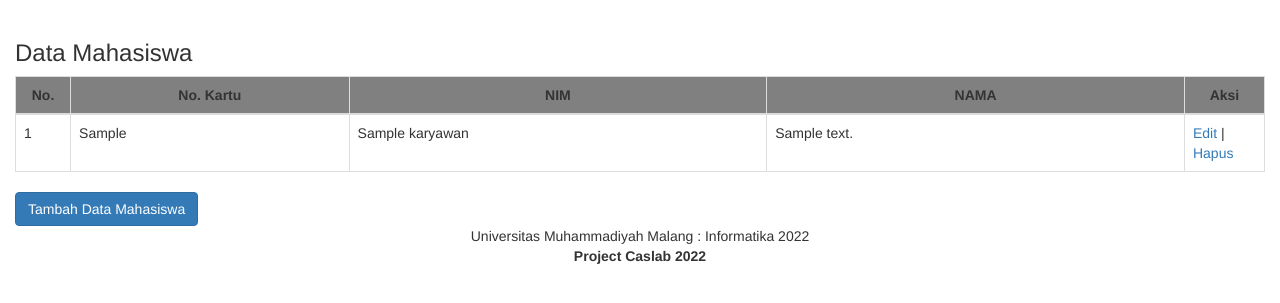
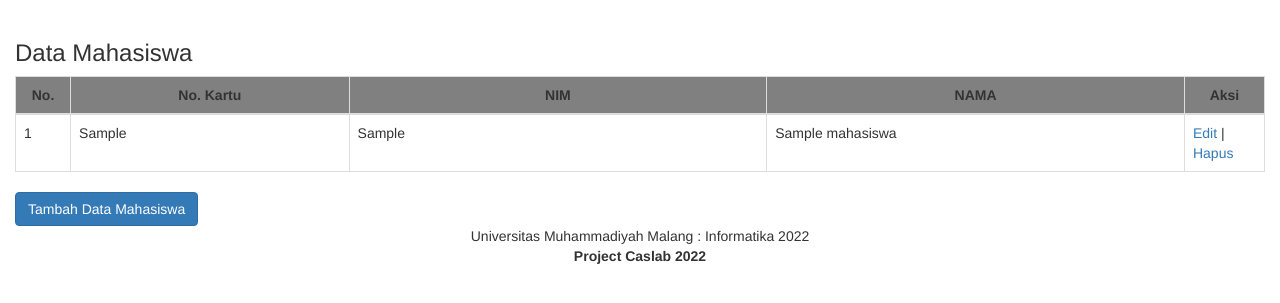
Before and after one commit to n4siKvn1ng/absensi_rfid, a PHP site: page /datakaryawan.php in a window 1280 px wide. Shown: the part 52-355 px from the top of the page. Run offline with PHP 8.4, Linux system fonts and the light colour scheme; tables that the repository leaves empty or names only in its code hold one stand-in row (values such as "Sample post").

Commit message:
merubah nama menyesuaikan tabel dan databse

```diff
--- a/datakaryawan.php
+++ b/datakaryawan.php
@@ -18,7 +18,7 @@
                     <th style="width: 200px; text-align: center">No. Kartu</th>
                     <th style="width: 300px; text-align: center">NIM</th>
                     <th style="width: 300px; text-align: center">NAMA</th>
-                    <th style="width: 20px; text-align: center">Aksi</th>
+                    <th style="width: 5px; text-align: center">Aksi</th>
                 </tr>
             </thead>
             <tbody>
@@ -28,7 +28,7 @@
                     include "koneksi.php";
 
                     // baca data mahasiswa
-                    $sql = mysqli_query($konek, "select * from karyawan");
+                    $sql = mysqli_query($konek, "select * from mahasiswa");
                     $no = 0;
                     while($data = mysqli_fetch_array($sql))
                     {
@@ -38,8 +38,10 @@
                 <tr>
                     <td> <?php echo $no; ?> </td>
                     <td> <?php echo $data['nokartu']; ?> </td>
+                    <td> <?php echo $data['nim']; ?> </td>
                     <td> <?php echo $data['nama']; ?> </td>
-                    <td> <?php echo $data['alamat']; ?> </td>
+
+
                     <td>
                         <a href="edit.php?id=<?php echo $data['id']; ?>" >
                         Edit</a> | <a href="hapus.php?id=<?php echo $data['id']; ?>" >
```
